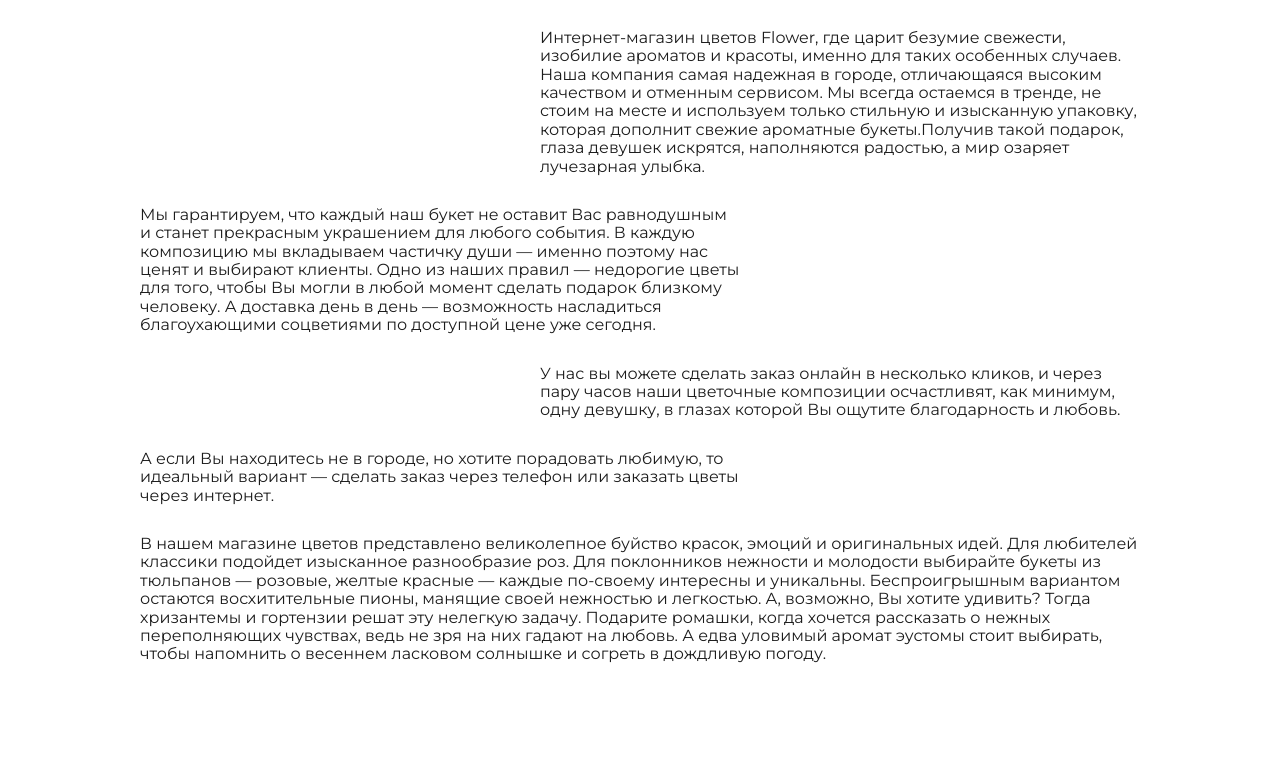
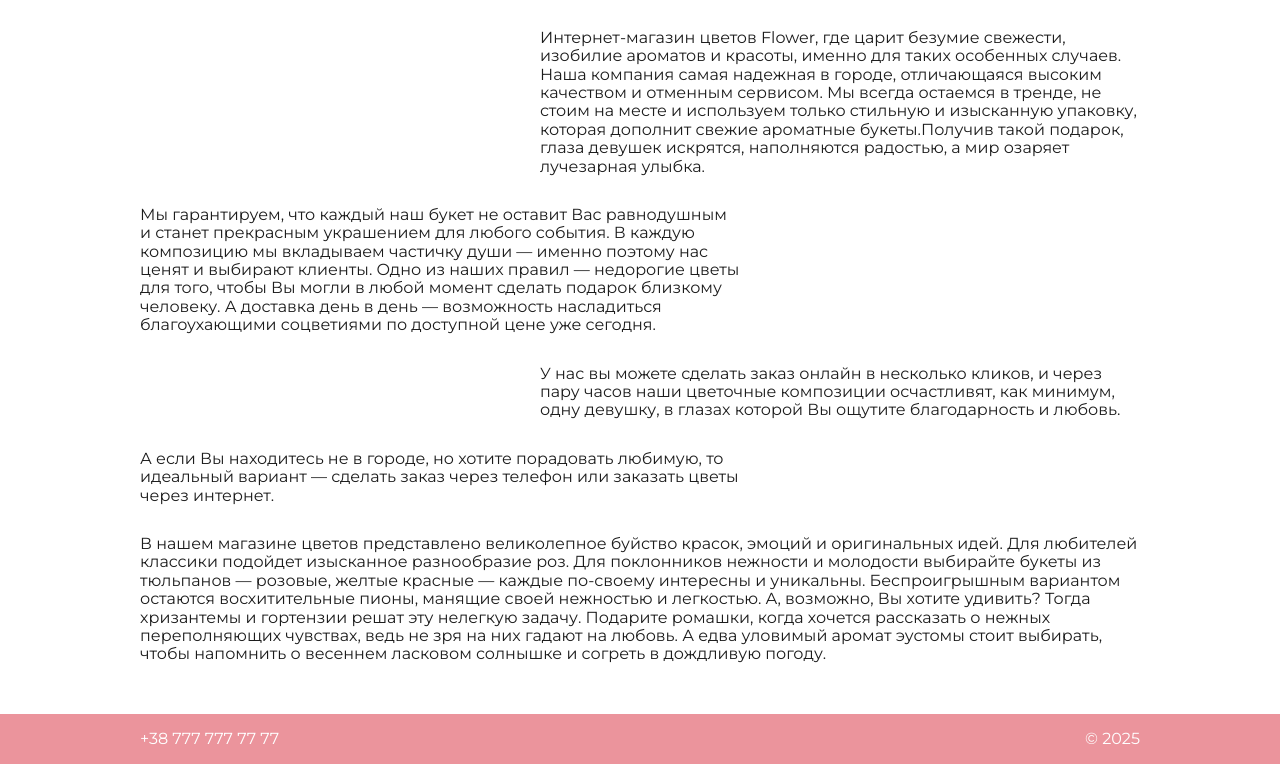
Before and after one commit to MishaKompaniec/MyApp, a React (Create React App) app: page / in a window 1280 px wide. Shown: the part 2673-3437 px from the top of the page. Before the commit the page ends 3387 px from the top, so only its background shows below. Built offline with nearby package versions, Linux system fonts and the light colour scheme.

Commit message:
changed footer

```diff
--- a/src/components/footer/index.tsx
+++ b/src/components/footer/index.tsx
@@ -1,10 +1,13 @@
 import React from 'react';
 
-import { FooterWrapper, FooterText } from './style';
+import { FooterWrapper, FooterText, FlexBox } from './style';
 
 const Footer = () => (
   <FooterWrapper>
-    <FooterText>&copy; {new Date().getFullYear()} Мой футер</FooterText>
+    <FlexBox>
+      <FooterText> +38 777 777 77 77</FooterText>
+      <FooterText>&copy; {new Date().getFullYear()}</FooterText>
+    </FlexBox>
   </FooterWrapper>
 );
 
--- a/src/components/footer/style.ts
+++ b/src/components/footer/style.ts
@@ -1,19 +1,25 @@
 import styled from 'styled-components';
 
+import { colors } from '@/theme/colors';
+
 export const FooterWrapper = styled.div`
-  position: fixed;
-  bottom: 0;
-  left: 0;
   width: 100%;
   display: flex;
   align-items: center;
   height: 50px;
   padding: 0 30px;
-  background-color: black;
+  background-color: ${colors.pink};
+`;
+
+export const FlexBox = styled.div`
+  display: flex;
+  align-items: center;
+  justify-content: space-between;
+  width: 1000px;
+  margin: 0 auto;
 `;
 
 export const FooterText = styled.p`
   width: fit-content;
-  margin: 0 auto;
   color: white;
 `;
--- a/src/components/layout/index.tsx
+++ b/src/components/layout/index.tsx
@@ -2,6 +2,7 @@ import React, { FC } from 'react';
 
 import { LayoutProps } from '@/types';
 
+import { Footer } from '../footer';
 import { Header } from '../header';
 
 import { MainWrapper } from './style';
@@ -10,7 +11,7 @@ const Layout: FC<LayoutProps> = ({ children }) => (
   <>
     <Header />
     <MainWrapper>{children}</MainWrapper>
-    {/* <Footer /> */}
+    <Footer />
   </>
 );
 
```
